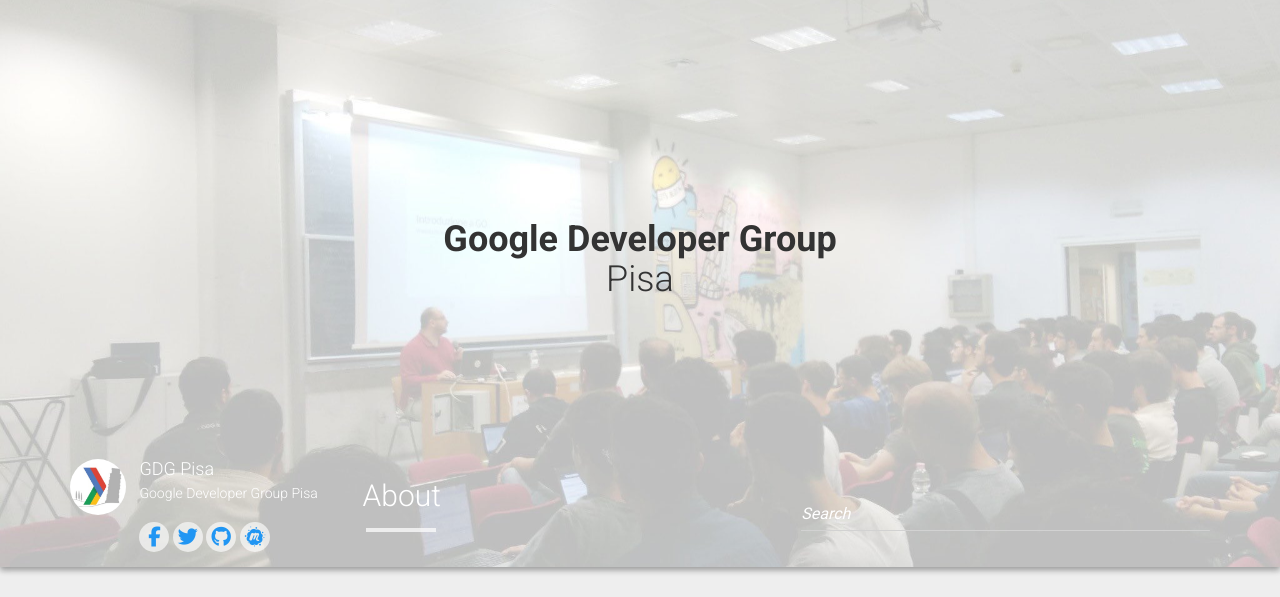
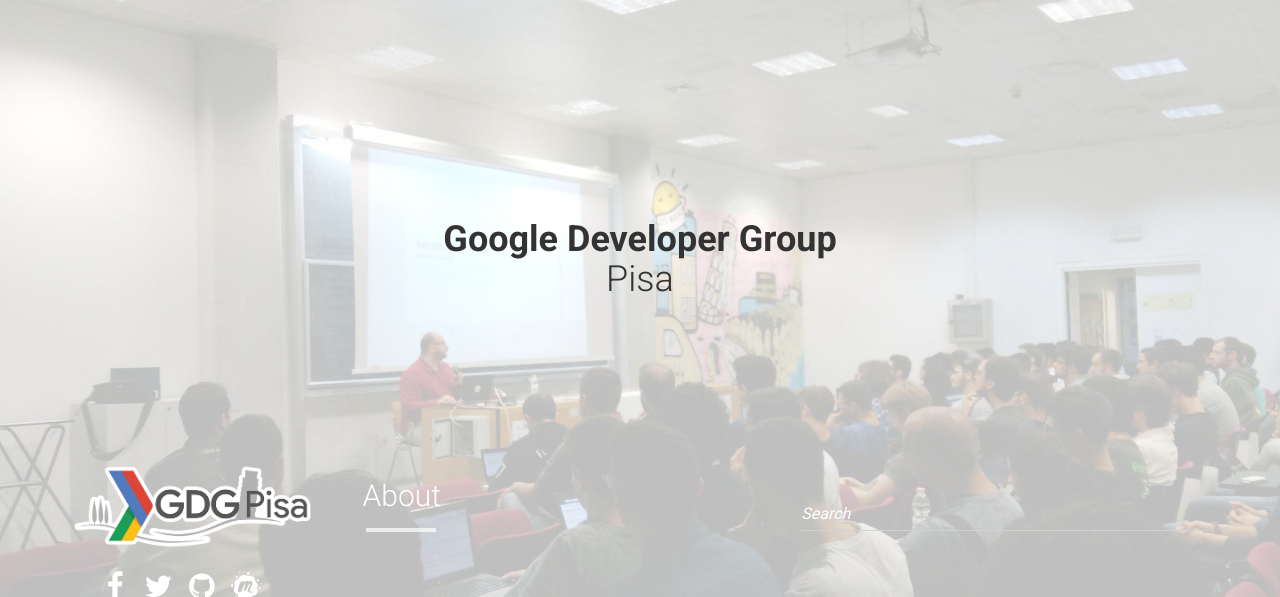
Before and after one commit to gdgpisa/gdgpisa.github.io, a Jekyll site: the page built from about.md, in a window 1280 px wide. Shown: the top 597 px of the page. Built offline with Jekyll 4.4.1, drawn with Linux system fonts in a browser that asks for light colours; nearby versions of some CDN libraries; grey boxes are pictures that could not be loaded.

Commit message:
update logo and social icons style

```diff
--- a/_config.yml
+++ b/_config.yml
@@ -2,7 +2,7 @@
 description: "Il Google Developer Group di Pisa è una community dove le persone possono condividere liberamente le proprie idee, le proprie conoscenze ed esperienze in campo tecnologico.
 Non è richiesta alcuna competenza particolare, se sei semplicemente interessato alla tecnologia non ti resta che entrare in contatto con noi :D"
 author: GDG Pisa
-logo: /static/img/avatar.png
+logo: /static/img/logo-adesivo.png
 github: https://github.com/gdgpisa
 about: Google Developer Group Pisa
 
--- a/_includes/css.html
+++ b/_includes/css.html
@@ -3,7 +3,7 @@
         <link rel="stylesheet" href="//fonts.googleapis.com/css?family=Roboto:300,400,500,700" type="text/css">
 
         <!-- FontAwesome icons -->
-        <link rel="stylesheet" href="https://use.fontawesome.com/74dfc6cf47.css">
+        <link rel="stylesheet" href="https://cdnjs.cloudflare.com/ajax/libs/font-awesome/4.7.0/css/font-awesome.min.css">
 
         <!-- Core BootStrap CSS -->
         <link rel="stylesheet" href="https://maxcdn.bootstrapcdn.com/bootstrap/3.3.6/css/bootstrap.min.css">
--- a/_includes/header.html
+++ b/_includes/header.html
@@ -8,11 +8,9 @@
         <div class="row">
           <div class="col-md-3 col-sm-4 col-xs-12">
             <div class="row-picture">
-              <img id="about" class="logo-img" src="{{ site.logo }}" height="75px" width="75px">
+              <img id="about" class="logo-img" src="{{ site.logo }}">
             </div>
             <div class="row-details">
-              <h4 class="list-group-item-heading">{{ site.author }}</h4>
-              <p class="list-group-item-text">{{ site.about }}</p>
               {% include social_links.html %}
             </div>
             <div id="navbar-burger" class="navbar-header pull-right">
--- a/static/css/main.css
+++ b/static/css/main.css
@@ -43,9 +43,10 @@
 }
 .full{ font-size: 16px; }
 .logo-img {
-    width: 56px;
+    /*width: 56px;
     height: 56px;
-    border-radius: 60px;
+    border-radius: 60px;*/
+    width: 250px;
     margin: 0 auto;
 }
 .logo-turner {
@@ -84,19 +85,21 @@
     height: auto;
 }
 .social-icons {
-    margin: 20px 0 0;
+    margin: 20px 0 0 30px;
 }
 .icon {
-    background: rgba(255, 255, 255, 0.63);
+    /*background: rgba(255, 255, 255, 0.63);*/
     border-radius: 100%;
     text-align: center;
-    line-height: 20px;
-    font-size: 20px;
-    color: #2196f3;
-    padding: 5px;
+    line-height: 10px;
+    font-size: 30px;
+    /*color: #2196f3;*/
+    color: #ffffff;
+    /*padding: 5px;*/
     width: 30px;
     height: 30px;
     display: inline-block;
+    margin-right: 10px;
 }
 .icon:hover {
     color: rgba(255, 255, 255, 0.63);
```
Also changed, not shown: static/img/logo-adesivo.png.
